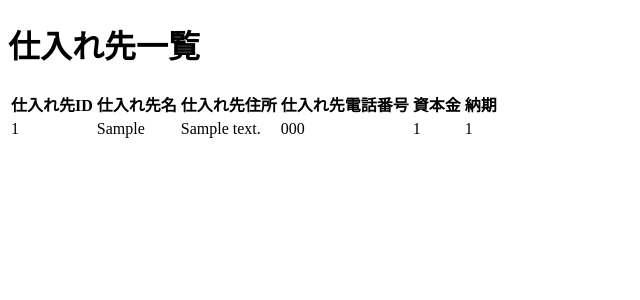
After one commit to git380/DjangoMediConnect, a Django app: page /supplier_list/ in a window 1280 px wide. The commit adds this page. Shown: the top 300 px of the page, without its empty margins (0-640 px from the left). Run offline with Django 5.2, Linux system fonts and the light colour scheme; tables that the repository leaves empty hold one stand-in row (values such as "Sample post").

Commit message:
仕入れ先一覧追加

```diff
--- a/MediConnect/urls.py
+++ b/MediConnect/urls.py
@@ -20,4 +20,5 @@ urlpatterns = [
     path('treatment_delete/', views.treatment_delete, name='treatment_delete'),
     path('treatment_confirmation/', views.treatment_confirmation, name='treatment_confirmation'),
     path('supplier_registration/', views.supplier_registration, name='supplier_registration'),
+    path('supplier_list/', views.supplier_list, name='supplier_list'),
 ]
--- a/MediConnect/views.py
+++ b/MediConnect/views.py
@@ -229,3 +229,8 @@ def supplier_registration(request):
                 nouki=int(request.POST['nouki'])
             ).save()
         return render(request, 'ok.html')
+
+
+def supplier_list(request):
+    suppliers = Shiiregyosha.objects.all()
+    return render(request, 'supplier/S102/list.html', {'suppliers': suppliers})
--- a/templates/administrator.html
+++ b/templates/administrator.html
@@ -14,6 +14,7 @@
     <li><a href="{% url 'hospital_registration' %}">他病院登録</a></li>
     <li><a href="{% url 'hospital_search' %}">他病院住所検索</a></li>
     <li><a href="{% url 'supplier_registration' %}">仕入れ先登録</a></li>
+    <li><a href="{% url 'supplier_list' %}">仕入れ先一覧</a></li>
 </ul>
 </body>
 </html>
--- /dev/null
+++ b/templates/supplier/S102/list.html
@@ -0,0 +1,30 @@
+<!DOCTYPE html>
+<html lang="ja">
+<head>
+    <meta charset="UTF-8">
+    <title>仕入れ先一覧</title>
+</head>
+<body>
+<h1>仕入れ先一覧</h1>
+<table>
+    <tr>
+        <th>仕入れ先ID</th>
+        <th>仕入れ先名</th>
+        <th>仕入れ先住所</th>
+        <th>仕入れ先電話番号</th>
+        <th>資本金</th>
+        <th>納期</th>
+    </tr>
+    {% for supplier in suppliers %}
+    <tr>
+        <td>{{ supplier.shiireid }}</td>
+        <td>{{ supplier.shiiremei }}</td>
+        <td>{{ supplier.shiireaddress }}</td>
+        <td>{{ supplier.shiiretel }}</td>
+        <td>{{ supplier.shihonkin }}</td>
+        <td>{{ supplier.nouki }}</td>
+    </tr>
+    {% endfor %}
+</table>
+</body>
+</html>
```
